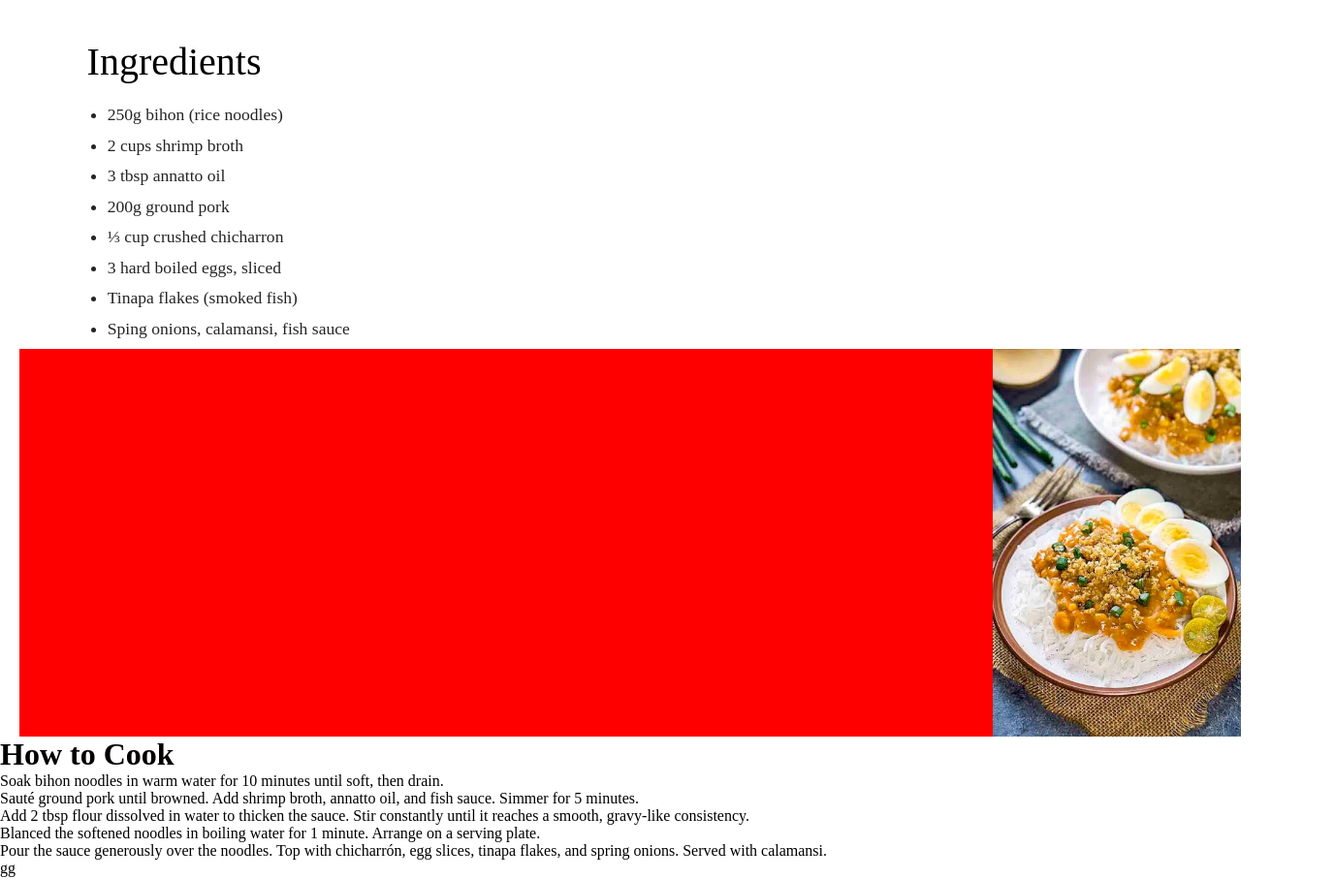
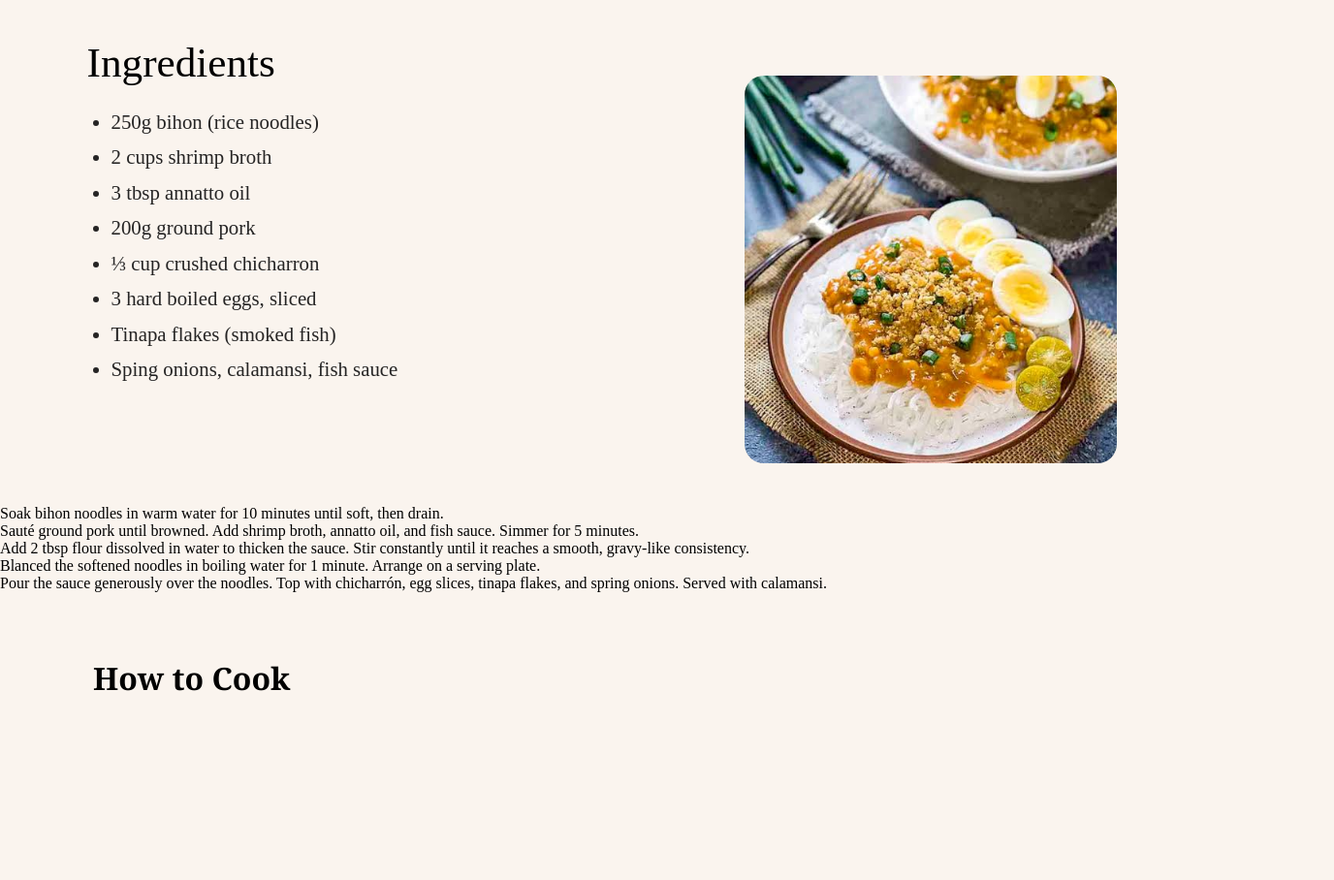
Before and after one commit to NorielPanis/Recipe-Webpage, a plain HTML site: page index.html in a window 1280 px wide. Shown: the part 800-1708 px from the top of the page at 97% size, 1376 px wide, since content can reach past the window. Drawn offline with Linux system fonts and the light colour scheme.

Commit message:
I updated the styles for the ingreadient list and container

```diff
--- a/styles.css
+++ b/styles.css
@@ -4,6 +4,10 @@
   margin: 0;
   padding: 0;
   box-sizing: border-box;
+}
+body {
+  background-color: #faf4ee;
+  overflow-x: hidden;
 }
 #img-container {
   display: flex;
@@ -56,20 +60,22 @@
   display: flex;
   flex-shrink: 0;
   justify-content: flex-end;
-  margin-left: 20px;
-  background-color: red;
+  margin-right: 10vw;
+  margin-top: -25vw;
+  flex-direction: row;
 }
 #image1-container img {
   height: 50vh;
-  width: 20vw;
+  width: 30vw;
   object-fit: cover;
   display: block;
+  border-radius: 20px;
 }
 #ingredient-container {
   display: flex;
   flex-direction: column;
   align-items: flex-start;
-  height: 25vw;
+  height: 28vw;
   width: max-content;
   margin-top: 5vh;
   margin-left: 7vw;
@@ -77,16 +83,28 @@
 #ingredient-container h1 {
   align-self: normal;
   font-weight: 300;
-  font-size: 2.5em;
+  font-size: 2.7em;
   margin: 0;
 }
 #ingredient-container ul {
   list-style-type: disc;
   padding: 1.2em;
   margin: 0;
-  font-size: 1.1em;
+  font-size: 1.3em;
   color: rgb(37, 36, 36);
 }
 #ingredient-container li {
   margin-bottom: 0.6em;
 }
+#HTC {
+  position: relative;
+  transform: translate(7.5vw, 25vh);
+  font-family: "Georgia", "Garamond", "Times New Roman", serif;
+  font-weight: 700;
+}
+#HTC-Container {
+}
+#somethingsomething {
+  position: relative;
+  top: 20000vh;
+}
```
